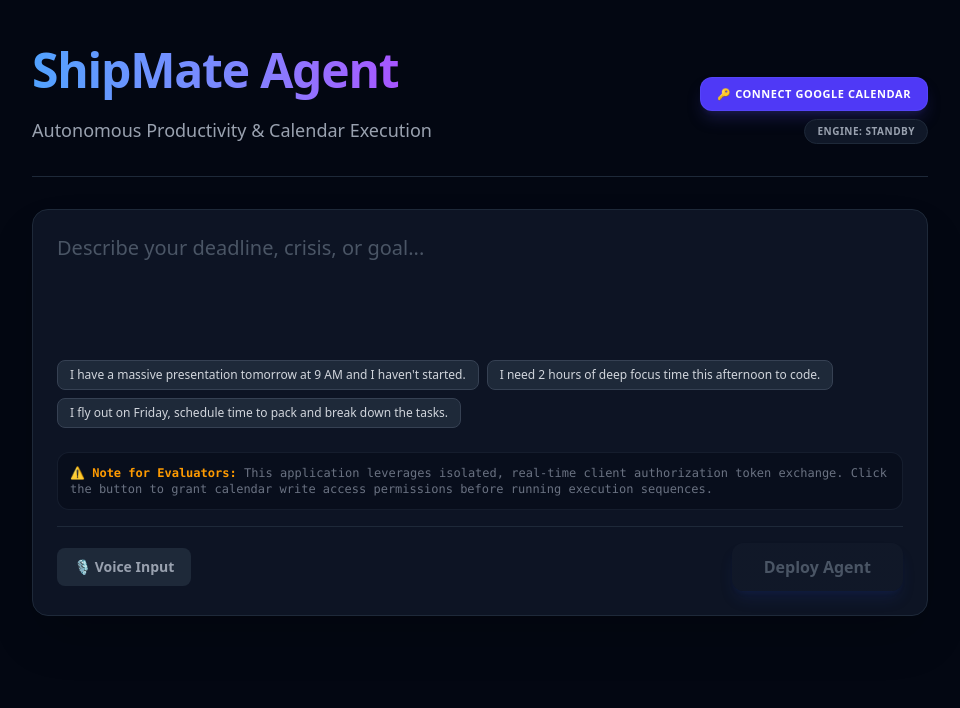
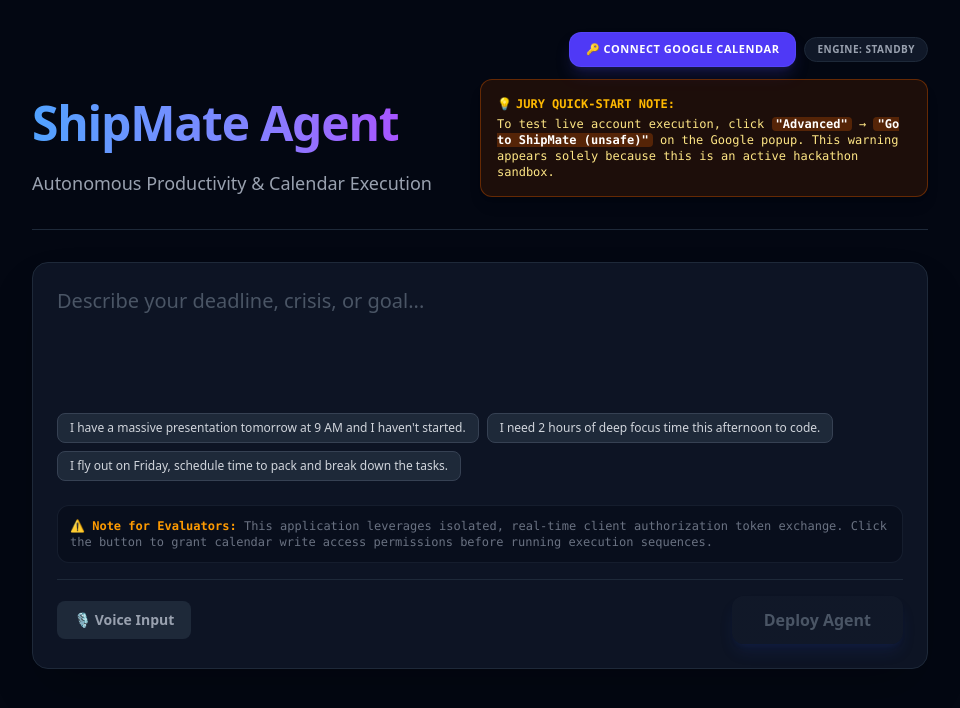
Before and after one commit to therajsharma20/ShipMate, a React (Vite) app: page / in a window 1280 px wide. Shown: the top 708 px of the page, without its empty margins (160-1120 px from the left). Built offline with nearby package versions, Linux system fonts and the light colour scheme.

Commit message:
Update App.tsx

```diff
--- a/src/App.tsx
+++ b/src/App.tsx
@@ -150,7 +150,7 @@
       <div className="max-w-4xl mx-auto space-y-8">
 
        {/* HEADER & GLOBAL BADGES */}
-        <header className="border-b border-gray-800 pb-8 flex justify-between items-end">
+        <header className="border-b border-gray-800 pb-8 flex flex-col md:flex-row justify-between items-start md:items-end gap-4">
           <div>
             <h1 className="text-5xl font-extrabold tracking-tight bg-gradient-to-r from-blue-400 via-indigo-400 to-purple-500 bg-clip-text text-transparent mb-2 min-w-fit leading-tight py-2">
               ShipMate Agent
@@ -158,7 +158,9 @@
             <p className="text-gray-400 text-lg">Autonomous Productivity & Calendar Execution</p>
           </div>
 
-          <div className="flex flex-col items-end gap-2">
+          {/* RIGHT SIDE: AUTH AND JURY QUICK-START NOTE */}
+          <div className="flex flex-col items-end gap-3 max-w-md w-full md:w-auto">
+            <div className="flex items-center gap-2">
               {userToken ? (
                 <span className="flex items-center gap-2 text-[10px] font-bold uppercase tracking-wider bg-green-900/30 text-green-400 px-3 py-1 rounded-full border border-green-800/50">
                   <div className="w-1.5 h-1.5 rounded-full bg-green-500 animate-pulse"></div>
@@ -167,14 +169,25 @@
               ) : (
                 <button
                   onClick={handleGoogleAuth}
-                className="flex items-center gap-2 text-[11px] font-extrabold uppercase tracking-wider bg-indigo-600 hover:bg-indigo-500 text-white px-4 py-2 rounded-xl transition duration-200 border border-indigo-500/30 shadow-lg shadow-indigo-900/40"
+                  className="flex items-center gap-2 text-[11px] font-extrabold uppercase tracking-wider bg-indigo-600 hover:bg-indigo-500 text-white px-4 py-2 rounded-xl transition duration-200 border border-indigo-500/30 shadow-lg shadow-indigo-900/40 whitespace-nowrap"
                 >
                   🔑 Connect Google Calendar
                 </button>
               )}
-            <span className="text-[10px] font-bold uppercase tracking-wider bg-gray-900 text-gray-400 px-3 py-1 rounded-full border border-gray-800">
+              <span className="text-[10px] font-bold uppercase tracking-wider bg-gray-900 text-gray-400 px-3 py-1 rounded-full border border-gray-800 whitespace-nowrap">
                 Engine: {activeModel}
               </span>
+            </div>
+
+            {/* 💡 JURY QUICK-START NOTE PLACEMENT */}
+            {!userToken && (
+              <div className="bg-amber-950/40 border border-amber-800/60 p-4 rounded-xl text-xs font-mono text-amber-200 text-left w-full shadow-lg animate-in fade-in slide-in-from-top-2">
+                <p className="font-bold mb-1 text-amber-400 flex items-center gap-1">
+                  <span>💡</span> JURY QUICK-START NOTE:
+                </p>
+                To test live account execution, click <span className="font-bold text-white bg-amber-900/60 px-1 rounded">"Advanced"</span> → <span className="font-bold text-white bg-amber-900/60 px-1 rounded">"Go to ShipMate (unsafe)"</span> on the Google popup. This warning appears solely because this is an active hackathon sandbox.
+              </div>
+            )}
           </div>
         </header>
 
```
Lines whose indentation alone changed are shown as unchanged.
